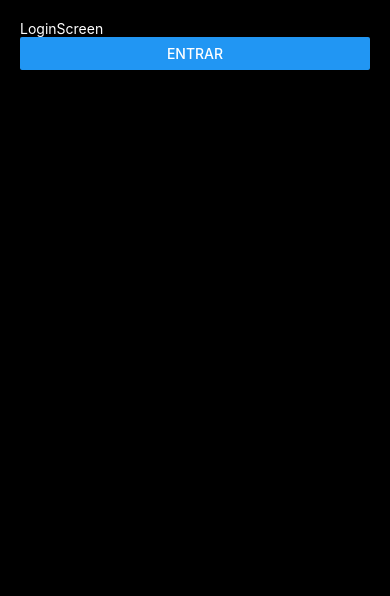
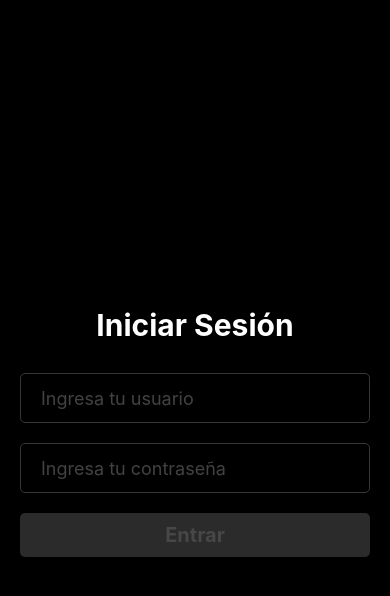
Before and after one commit to ransilad/react-native-fakestore-app, a React Native app: screen /Login in a window 390 px wide. Shown: the top 596 px of the page. Built offline with nearby package versions, Linux system fonts and the light colour scheme.

Commit message:
Refactor LoginScreen, implement API login functionality, and enhance UI with Input and Button components for a better user experience

```diff
--- a/index.js
+++ b/index.js
@@ -1,6 +1,5 @@
 import { registerRootComponent } from "expo";
-
-import App from "./App";
+import App from "./src/App";
 
 // registerRootComponent calls AppRegistry.registerComponent('main', () => App);
 // It also ensures that whether you load the app in Expo Go or in a native build,
--- a/screens/LoginScreen.jsx
+++ /dev/null
@@ -1,14 +0,0 @@
-import { Button, Text } from "react-native";
-
-import Container from "../components/Container";
-
-const LoginScreen = ({ navigation }) => {
-  return (
-    <Container>
-      <Text style={{ color: "#fff" }}>LoginScreen</Text>
-      <Button title="Entrar" onPress={() => navigation.navigate("Products")} />
-    </Container>
-  );
-};
-
-export default LoginScreen;
--- a/App.js
+++ b/src/App.js
@@ -1,6 +1,5 @@
 import { StatusBar } from "expo-status-bar";
 import { SafeAreaProvider } from "react-native-safe-area-context";
-
 import { Main } from "./components/Main";
 
 export default function App() {
--- a/components/Container.jsx
+++ b/src/components/Container.jsx
@@ -1,7 +1,7 @@
 import { View } from "react-native";
 import { useSafeAreaInsets } from "react-native-safe-area-context";
 
-const Container = ({ children }) => {
+const Container = ({ children, isCentered = false }) => {
   const insets = useSafeAreaInsets();
 
   return (
@@ -11,6 +11,7 @@ const Container = ({ children }) => {
         paddingTop: insets.top,
         paddingBottom: insets.bottom,
         backgroundColor: "#000",
+        justifyContent: isCentered ? "center" : "flex-start",
       }}
     >
       <View style={{ padding: 20 }}>{children}</View>
--- /dev/null
+++ b/src/components/shared/Button.jsx
@@ -0,0 +1,43 @@
+import { ActivityIndicator, Pressable, StyleSheet, Text } from "react-native";
+
+const Button = ({ isDisabled, isLoading, title, onPress }) => {
+  return (
+    <Pressable
+      style={[styles.button, isDisabled && styles.buttonDisabled]}
+      onPress={onPress}
+      disabled={isDisabled}
+    >
+      {isLoading && <ActivityIndicator size="small" color="#474747" />}
+      <Text
+        style={[styles.buttonText, isDisabled && styles.buttonTextDisabled]}
+      >
+        {title}
+      </Text>
+    </Pressable>
+  );
+};
+
+export default Button;
+
+const styles = StyleSheet.create({
+  button: {
+    padding: 10,
+    borderRadius: 5,
+    backgroundColor: "#d9d9d9",
+    alignItems: "center",
+    justifyContent: "center",
+    flexDirection: "row",
+    gap: 10,
+  },
+  buttonDisabled: {
+    backgroundColor: "#2b2b2b",
+  },
+  buttonText: {
+    fontSize: 20,
+    color: "#242424",
+    fontWeight: "bold",
+  },
+  buttonTextDisabled: {
+    color: "#474747",
+  },
+});
--- /dev/null
+++ b/src/components/shared/Input.jsx
@@ -0,0 +1,31 @@
+import { StyleSheet, TextInput } from "react-native";
+
+const Input = ({ value, onChangeText, placeholder, ...props }) => {
+  return (
+    <TextInput
+      style={styles.input}
+      placeholderTextColor={"#424242"}
+      onChangeText={onChangeText}
+      value={value}
+      placeholder={placeholder}
+      autoCapitalize="none"
+      {...props}
+    />
+  );
+};
+
+export default Input;
+
+const styles = StyleSheet.create({
+  input: {
+    borderWidth: 1,
+    borderColor: "#363636",
+    color: "#fff",
+    fontSize: 18,
+    marginBottom: 20,
+    paddingLeft: 20,
+    paddingRight: 20,
+    height: 50,
+    borderRadius: 5,
+  },
+});
--- /dev/null
+++ b/src/lib/api.js
@@ -0,0 +1,16 @@
+const fetchAPI = (url, options) => {
+  return fetch(url, options)
+    .then((response) => {
+      if (response.ok) return response;
+      else throw new Error(response.status);
+    })
+    .then((response) => response.json());
+};
+
+export const login = (username, password) => {
+  return fetchAPI("https://fakestoreapi.com/auth/login", {
+    method: "POST",
+    headers: { "Content-Type": "application/json" },
+    body: JSON.stringify({ username, password }),
+  });
+};
--- /dev/null
+++ b/src/screens/LoginScreen.jsx
@@ -0,0 +1,70 @@
+import { Keyboard, StyleSheet, Text } from "react-native";
+import { useState } from "react";
+
+import Container from "../components/Container";
+import Input from "../components/shared/Input";
+import Button from "../components/shared/Button";
+import { login } from "../lib/api";
+
+const LoginScreen = ({ navigation }) => {
+  const [user, setUser] = useState("");
+  const [password, setPassword] = useState("");
+  const [isLoading, setIsLoading] = useState(false);
+
+  const handleLogin = () => {
+    Keyboard.dismiss();
+    setIsLoading(true);
+    // navigation.navigate("Products");
+
+    login(user, password)
+      .then((data) => {
+        console.log("Pasa OK");
+        console.log(data);
+      })
+      .catch((error) => {
+        console.log("Pasa ERROR");
+        console.log(error);
+      })
+      .finally(() => {
+        setIsLoading(false);
+      });
+  };
+
+  const isDisabled = () => isLoading || !user || !password;
+
+  return (
+    <Container isCentered={true}>
+      <Text style={styles.title}>Iniciar Sesión</Text>
+      <Input
+        placeholder="Ingresa tu usuario"
+        value={user}
+        onChangeText={setUser}
+      />
+      <Input
+        placeholder="Ingresa tu contraseña"
+        value={password}
+        onChangeText={setPassword}
+        secureTextEntry={true}
+      />
+      <Button
+        title="Entrar"
+        onPress={handleLogin}
+        isLoading={isLoading}
+        isDisabled={isDisabled()}
+      />
+    </Container>
+  );
+};
+
+export default LoginScreen;
+
+const styles = StyleSheet.create({
+  title: {
+    fontSize: 30,
+    fontWeight: "bold",
+    textAlign: "center",
+    color: "#fff",
+    marginTop: 20,
+    marginBottom: 30,
+  },
+});
```
Also changed, not shown: src/components/Main.jsx (renamed from components/Main.jsx), src/screens/ProductListScreen.jsx (renamed from screens/ProductListScreen.jsx).
